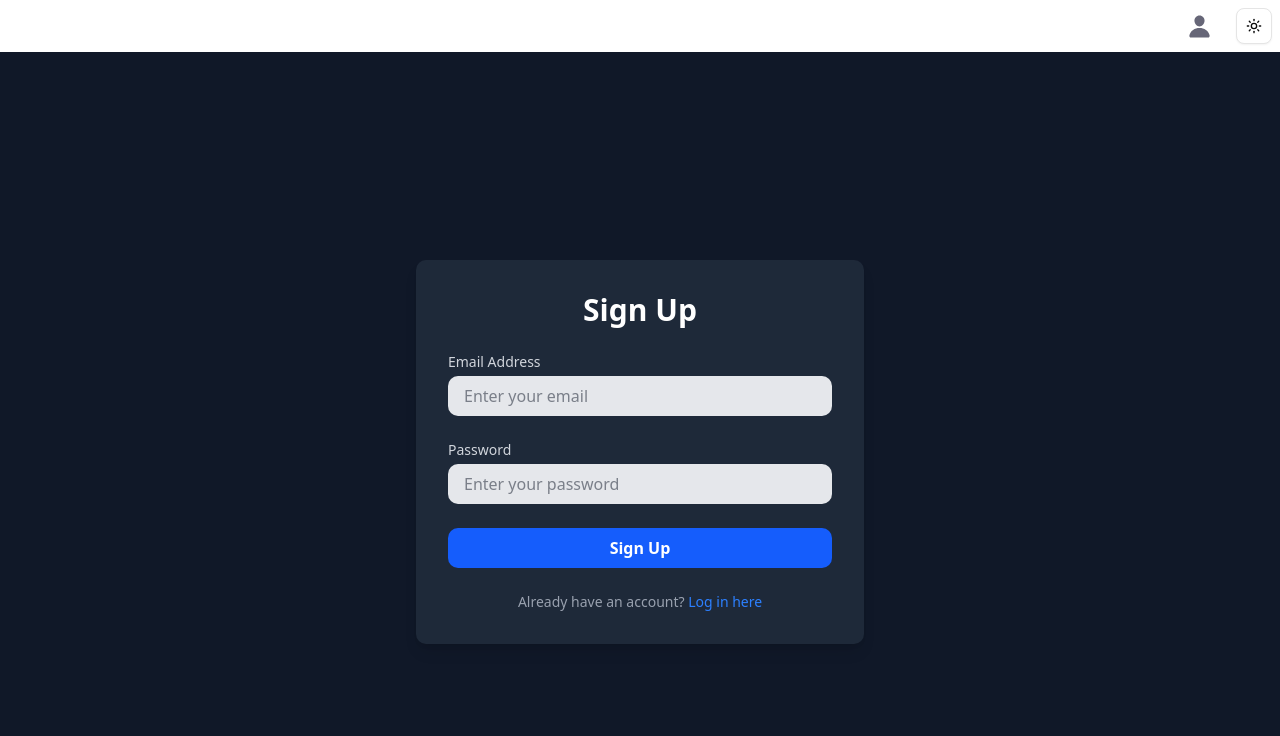
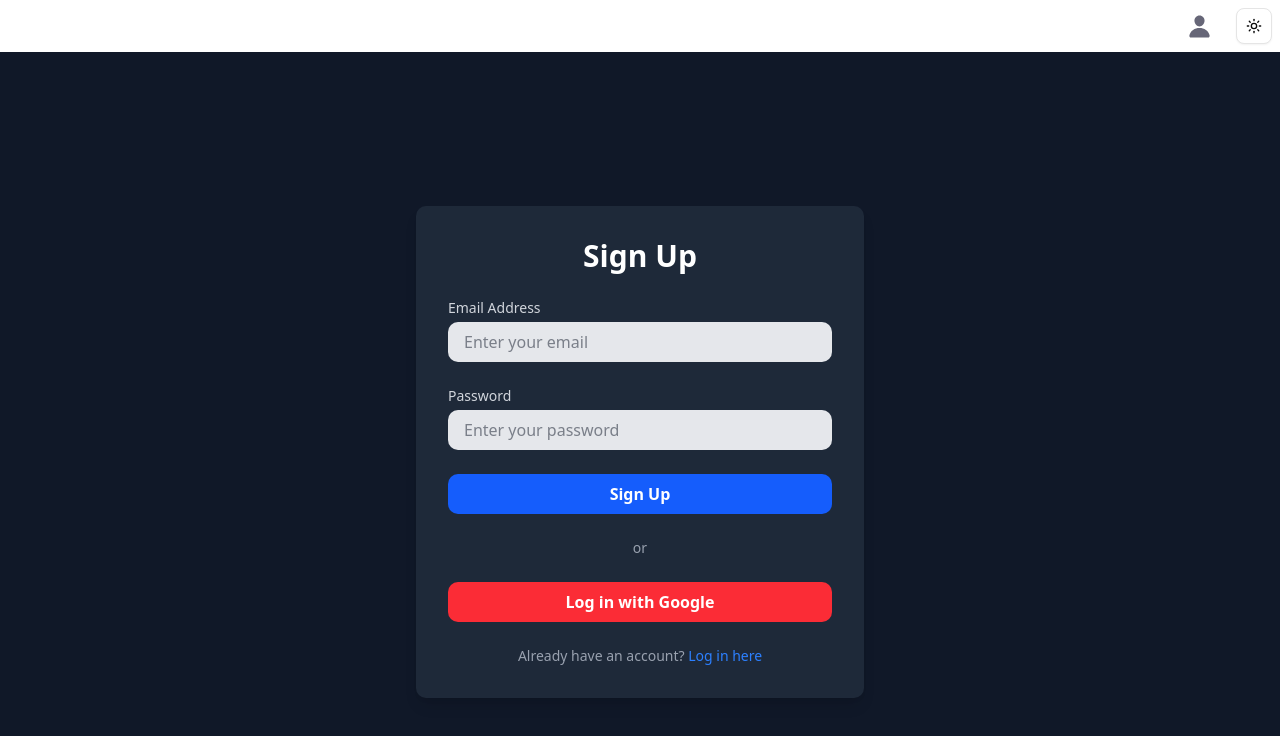
Before and after one commit to hubi19/GymTracker, a Next.js app in the folder gym-tracker/: page /sign-up in a window 1280 px wide. Shown: the top 736 px of the page. Built offline with nearby package versions, Linux system fonts and the light colour scheme; no server answers.

Commit message:
feat: google auth

```diff
--- a/gym-tracker/src/app/firebase/config.ts
+++ b/gym-tracker/src/app/firebase/config.ts
@@ -1,5 +1,5 @@
 import { getApp, getApps, initializeApp } from "firebase/app";
-import { getAuth } from "firebase/auth";
+import { getAuth, GoogleAuthProvider } from "firebase/auth";
 
 const firebaseConfig = {
 	apiKey: process.env.NEXT_PUBLIC_FIREBASE_API_KEY,
@@ -14,4 +14,6 @@ const app = !getApps().length ? initializeApp(firebaseConfig) : getApp();
 
 const auth = getAuth(app);
 
+const provider = new GoogleAuthProvider();
+
 export { app, auth };
--- a/gym-tracker/src/app/sign-in/page.tsx
+++ b/gym-tracker/src/app/sign-in/page.tsx
@@ -2,13 +2,13 @@
 
 import { useState } from "react";
 import { useSignInWithEmailAndPassword } from "react-firebase-hooks/auth";
+import { GoogleAuthProvider, signInWithPopup } from "firebase/auth";
 import { auth } from "../firebase/config";
 import { useRouter } from "next/navigation";
 
 export default function SignIn() {
 	const [email, setEmail] = useState("");
 	const [password, setPassword] = useState("");
-
 	const [signInWithEmailAndPassword] = useSignInWithEmailAndPassword(auth);
 	const router = useRouter();
 
@@ -23,6 +23,18 @@ export default function SignIn() {
 			return router.push("/");
 		} catch (error) {
 			console.error("Error signing in:", error);
+		}
+	};
+
+	const handleGoogleSignIn = async () => {
+		const provider = new GoogleAuthProvider();
+		try {
+			const res = await signInWithPopup(auth, provider);
+			console.log(res);
+			sessionStorage.setItem("user", "true");
+			router.push("/");
+		} catch (error) {
+			console.error("Error during Google sign-in:", error);
 		}
 	};
 
@@ -76,6 +88,17 @@ export default function SignIn() {
 						Sign In
 					</button>
 				</form>
+				<div className="flex items-center justify-center">
+					<p className="text-sm text-gray-400">or</p>
+				</div>
+				<div>
+					<button
+						onClick={handleGoogleSignIn}
+						className="w-full px-4 py-2 font-semibold text-white bg-red-500 rounded-lg hover:bg-red-600 focus:outline-none focus:ring-2 focus:ring-red-400"
+					>
+						Log in with Google
+					</button>
+				</div>
 
 				<p className="text-sm text-center text-gray-400">
 					Don't have an account?{" "}
--- a/gym-tracker/src/app/sign-up/page.tsx
+++ b/gym-tracker/src/app/sign-up/page.tsx
@@ -2,14 +2,16 @@
 
 import { useState } from "react";
 import { useCreateUserWithEmailAndPassword } from "react-firebase-hooks/auth";
+import { GoogleAuthProvider, signInWithPopup } from "firebase/auth";
 import { auth } from "../firebase/config";
+import { useRouter } from "next/navigation";
 
 const SignUp = () => {
 	const [email, setEmail] = useState("");
 	const [password, setPassword] = useState("");
 	const [createUserWithEmailAndPassword] =
 		useCreateUserWithEmailAndPassword(auth);
-
+	const router = useRouter();
 	const handleSignUp = async () => {
 		try {
 			const res = await createUserWithEmailAndPassword(email, password);
@@ -19,6 +21,18 @@ const SignUp = () => {
 			setPassword("");
 		} catch (e) {
 			console.error(e);
+		}
+	};
+
+	const handleSignUpWithGoogle = async () => {
+		const provider = new GoogleAuthProvider();
+		try {
+			const res = await signInWithPopup(auth, provider);
+			console.log({ res });
+			sessionStorage.setItem("user", "true");
+			router.push("/");
+		} catch (error) {
+			console.error("Error during Google sign-in:", error);
 		}
 	};
 
@@ -72,6 +86,17 @@ const SignUp = () => {
 						Sign Up
 					</button>
 				</form>
+				<div className="flex items-center justify-center">
+					<p className="text-sm text-gray-400">or</p>
+				</div>
+				<div>
+					<button
+						onClick={handleSignUpWithGoogle}
+						className="w-full px-4 py-2 font-semibold text-white bg-red-500 rounded-lg hover:bg-red-600 focus:outline-none focus:ring-2 focus:ring-red-400"
+					>
+						Log in with Google
+					</button>
+				</div>
 
 				<p className="text-sm text-center text-gray-400">
 					Already have an account?{" "}
```
